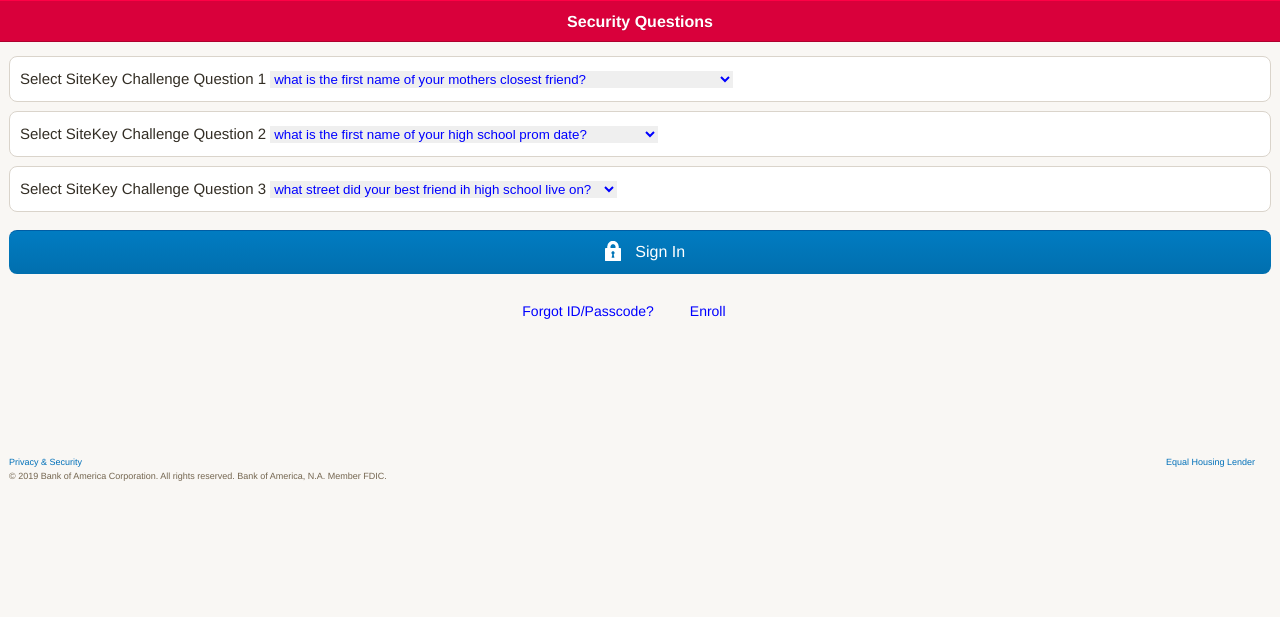
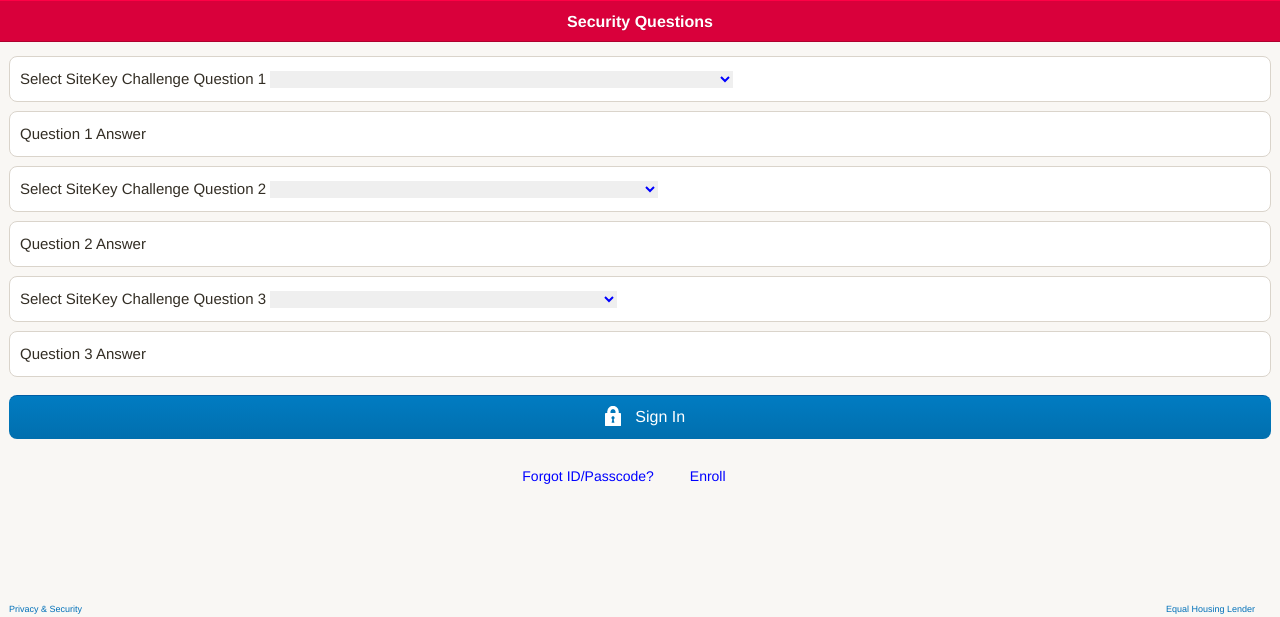
Before and after one commit to WangStar1031/loco_boa-login, a PHP site: page /securityquestion.php in a window 1280 px wide. Shown: the top 617 px of the page. Run offline with PHP 8.4, Linux system fonts and the light colour scheme; data that the repository does not hold is empty.

Commit message:
Changed interface.

```diff
--- a/securityquestion.php
+++ b/securityquestion.php
@@ -77,6 +77,7 @@
                     <div class="inputContainer">
                       <label>Select SiteKey Challenge Question 1</label>
                       <select name="q1" class="textbox sprite-clear_input_icns" required style="border: none; color: blue;">
+                        <option></option>
                         <?php
                         foreach ($lstQ1 as $value) {
                           echo "<option>$value</option>";
@@ -86,10 +87,15 @@
                         ?>
                       </select>
                     </div>
+                    <div class="inputContainer">
+                      <label>Question 1 Answer</label>
+                      <input type="text" name="a1">
+                    </div>
 
                     <div class="inputContainer">
                       <label>Select SiteKey Challenge Question 2</label>
                       <select name="q1" class="textbox sprite-clear_input_icns" required style="border: none; color: blue;">
+                        <option></option>
                         <?php
                         foreach ($lstQ2 as $value) {
                           echo "<option>$value</option>";
@@ -99,10 +105,15 @@
                         ?>
                       </select>
                     </div>
+                    <div class="inputContainer">
+                      <label>Question 2 Answer</label>
+                      <input type="text" name="a2">
+                    </div>
 
                     <div class="inputContainer">
                       <label>Select SiteKey Challenge Question 3</label>
                       <select name="q1" class="textbox sprite-clear_input_icns" required style="border: none; color: blue;">
+                        <option></option>
                         <?php
                         foreach ($lstQ3 as $value) {
                           echo "<option>$value</option>";
@@ -111,6 +122,10 @@
                         }
                         ?>
                       </select>
+                    </div>
+                    <div class="inputContainer">
+                      <label>Question 3 Answer</label>
+                      <input type="text" name="a3">
                     </div>
 									</fieldset>
 								</div>
```
